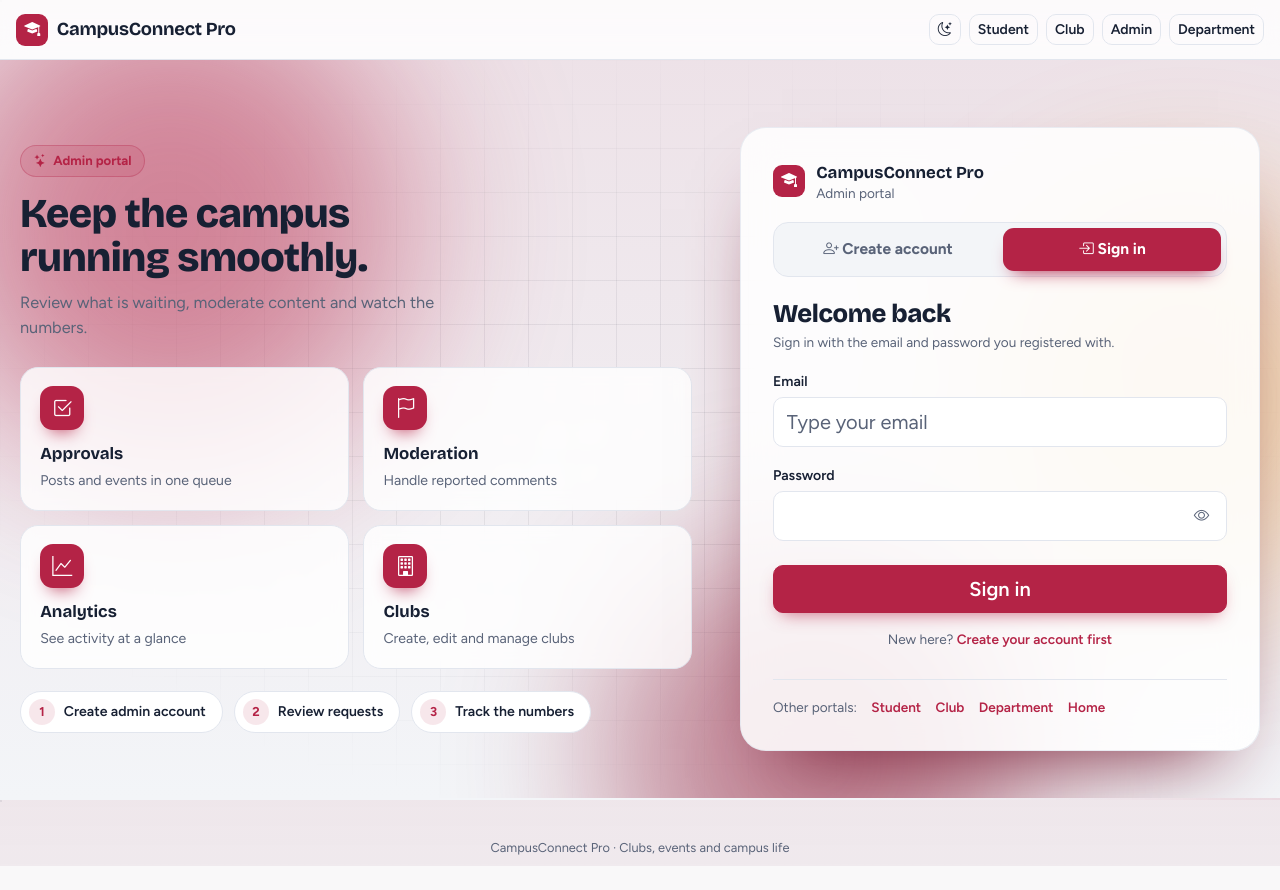
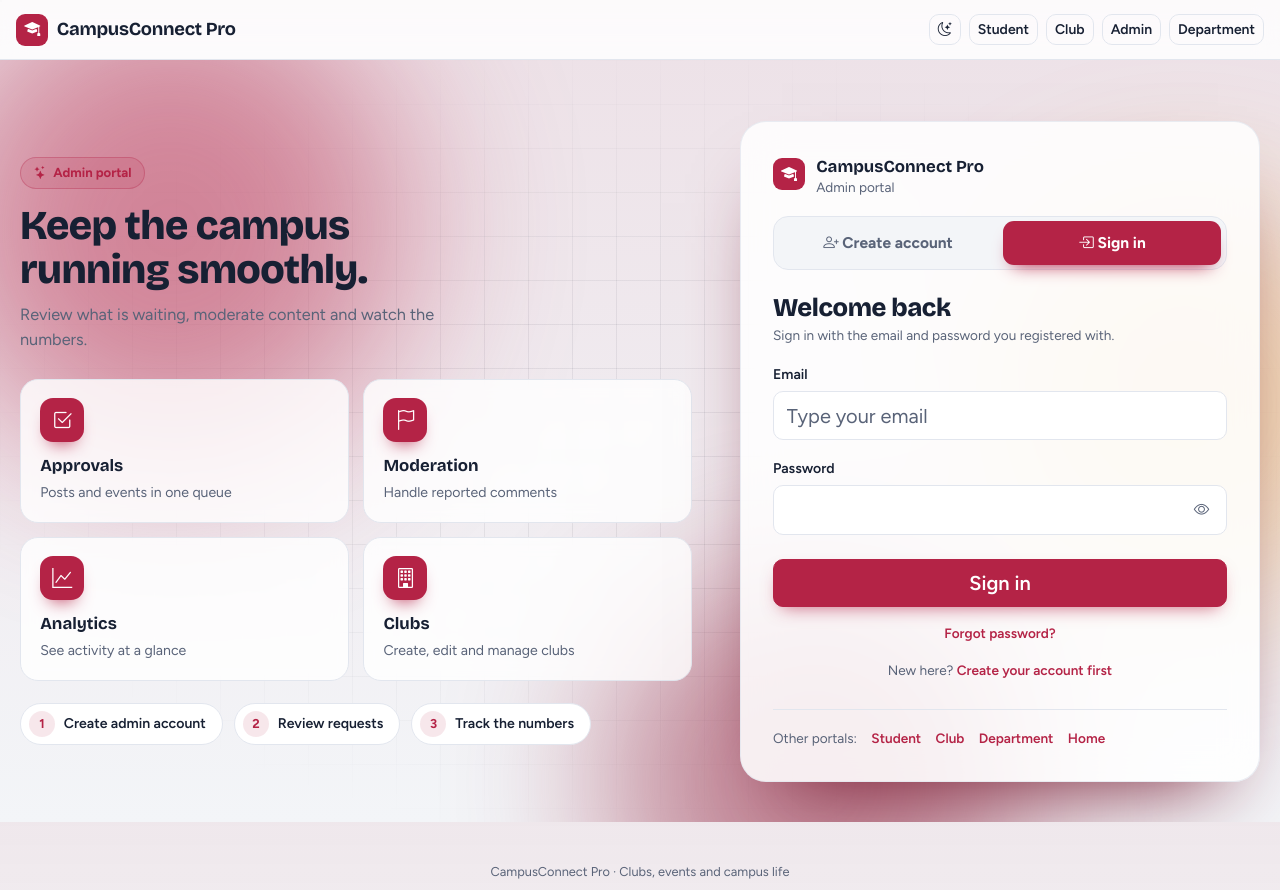
Before and after one commit to faysalfiaz/CampusConnect, a PHP site: page /CampusConnect-Pro/auth/admin-login.php in a window 1280 px wide. Before the commit the page ends 866 px from the top, so only its background shows below. Run offline with PHP 8.4, Linux system fonts and the light colour scheme; some libraries are stand-ins or nearby versions.

Commit message:
add some lines for new feature

```diff
--- a/includes/header.php
+++ b/includes/header.php
@@ -32,7 +32,8 @@ $cur = ltrim(str_replace(BASE_URL, '', parse_url($_SERVER['REQUEST_URI'], PHP_UR
     <?php if ($u): ?>
       <a class="btn btn-sm btn-outline-secondary position-relative" href="<?= url('notifications.php') ?>"><i class="bi bi-bell"></i>
         <?php if ($unread): ?><span class="position-absolute top-0 start-100 translate-middle badge rounded-pill bg-danger"><?= $unread ?></span><?php endif; ?></a>
-      <span class="avatar d-none d-sm-grid" title="<?= e($u['email'] ?? '') ?>"><?= e(strtoupper(mb_substr($u['email'] ?? '?', 0, 1))) ?></span>
+         <a class="btn btn-sm btn-outline-secondary" href="<?= url('change-password.php') ?>" title="Change password"><i class="bi bi-key"></i></a>
+         <span class="avatar d-none d-sm-grid" title="<?= e($u['email'] ?? '') ?>"><?= e(strtoupper(mb_substr($u['email'] ?? '?', 0, 1))) ?></span>
       <form method="post" action="<?= url('auth/logout.php') ?>" class="m-0"><?= csrf_field() ?><button class="btn btn-sm btn-outline-danger"><i class="bi bi-box-arrow-right"></i> <span class="d-none d-sm-inline">Logout</span></button></form>
     <?php else: ?>
       <a class="btn btn-sm btn-outline-secondary" href="<?= url('auth/student-login.php') ?>">Student</a>
--- a/includes/login_page.php
+++ b/includes/login_page.php
@@ -16,12 +16,14 @@ $wide = true; require __DIR__ . '/header.php';
 auth_open($uiRole, 'login', 'Welcome back', 'Sign in with the email and password you registered with.');
 ?>
   <?php if (get('registered') && !$error): ?><div class="alert alert-success py-2"><i class="bi bi-check-circle-fill"></i> Account created. Now sign in with your email and password.</div><?php endif; ?>
-  <?php if ($error): ?><div class="alert alert-danger py-2"><?= e($error) ?></div><?php endif; ?>
+    <?php if (get('reset') && !$error): ?><div class="alert alert-success py-2"><i class="bi bi-check-circle-fill"></i> Password changed. Sign in with your new password.</div><?php endif; ?>
+    <?php if ($error): ?><div class="alert alert-danger py-2"><?= e($error) ?></div><?php endif; ?>
   <form method="post" autocomplete="off">
     <?= csrf_field() ?>
     <div class="mb-3"><label class="form-label">Email</label><input type="text" name="email" class="form-control form-control-lg" required autocomplete="off" readonly onfocus="this.removeAttribute('readonly')" placeholder="Type your email"></div>
     <div class="mb-4"><label class="form-label">Password</label><input type="password" name="password" class="form-control form-control-lg" required autocomplete="new-password" readonly onfocus="this.removeAttribute('readonly')"></div>
     <button class="btn btn-accent btn-lg w-100">Sign in</button>
   </form>
+    <p class="text-center small mt-3 mb-0"><a href="<?= url('auth/forgot-password.php?role=' . ($uiRole ?? $role)) ?>">Forgot password?</a></p>
   <p class="text-center small mt-3 mb-0 text-muted">New here? <a href="<?= url('auth/' . $uiRole . '-register.php') ?>">Create your account first</a></p>
 <?php auth_close($uiRole, 'login'); require __DIR__ . '/footer.php';
```
